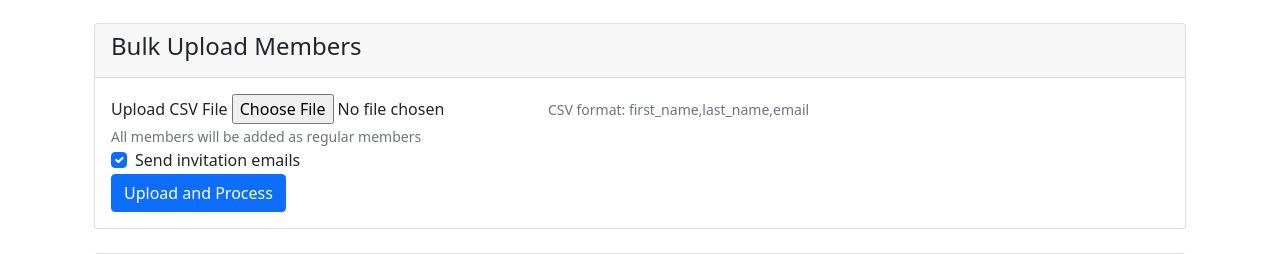
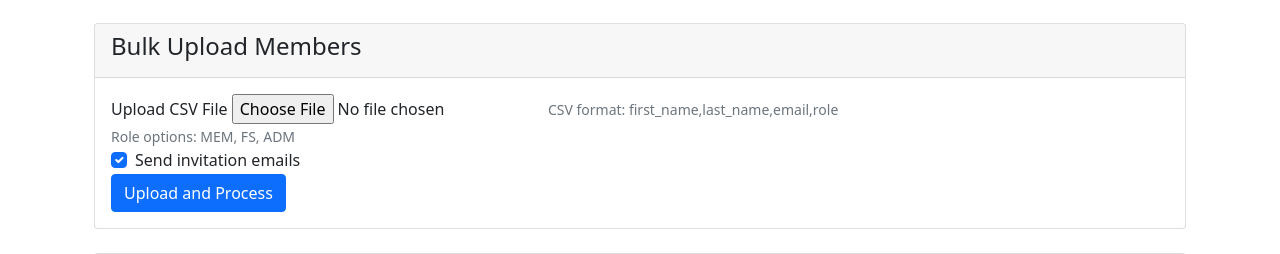
Before and after one commit to uucee/FC92Club, a Django app: page /users/admin/members/management/ in a window 1280 px wide. Shown: the part 427-681 px from the top of the page. Run offline with Django 5.2, Linux system fonts and the light colour scheme; the visitor is signed in with stand-in values (Sample User, id 1); parts of the project's set-up code (start-up, migrations or seed data) failed here and were passed over.

Commit message:
Update  users/templates/users/member_management.html for bulk file upload

```diff
--- a/users/templates/users/member_management.html
+++ b/users/templates/users/member_management.html
@@ -68,12 +68,8 @@
                     <label for="csv_file">Upload CSV File</label>
                     <input type="file" class="form-control-file" id="csv_file" name="csv_file" accept=".csv" required>
                     <small class="form-text text-muted">
-                        CSV format: first_name,last_name,email{% if request.user.profile.is_admin %},role{% endif %}<br>
-                        {% if request.user.profile.is_admin %}
+                        CSV format: first_name,last_name,email,role<br>
                         Role options: MEM, FS, ADM
-                        {% else %}
-                        All members will be added as regular members
-                        {% endif %}
                     </small>
                 </div>
                 <div class="form-group">
```
